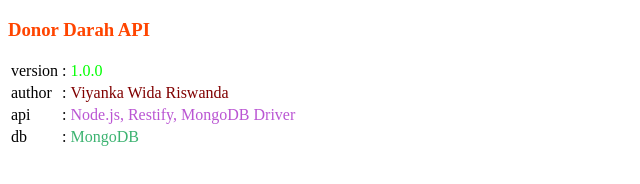
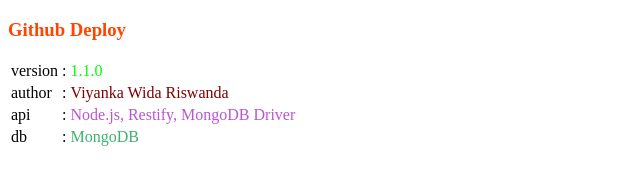
Before and after one commit to viyankawr/deploywgithub, a website: page index.html in a window 1280 px wide. Shown: the full height of the page, 0-640 px from the left. Drawn offline with Linux system fonts and the light colour scheme.

Commit message:
change vision at index.html

```diff
--- a/index.html
+++ b/index.html
@@ -4,10 +4,10 @@
         <meta charset="UTF-8">
         <meta name="viewport" content="width=device-width, initial-scale=1.0">
         <meta http-equiv="X-UA-Compatible" content="ie=edge">
-        <title>Heroku Deploy API</title>
+        <title>Github Deploy</title>
     </head>
     <body>
-        <h3 style="color:orangered">Donor Darah API</h3>
+        <h3 style="color:orangered">Github Deploy</h3>
         <table>
             <tbody>
                 <tr>
@@ -18,7 +18,7 @@
                         :
                     </td>
                     <td style="color: lime">
-                        1.0.0
+                        1.1.0
                     </td>
                 </tr>
                 <tr>
--- a/package.json
+++ b/package.json
@@ -4,7 +4,7 @@
   "description": "Deploy Nodejs to Heroku with Github",
   "main": "index.js",
   "scripts": {
-    "test": "echo \"Error: no test specified\" && exit 1"
+    "start": "node server.js"
   },
   "repository": {
     "type": "git",
```
